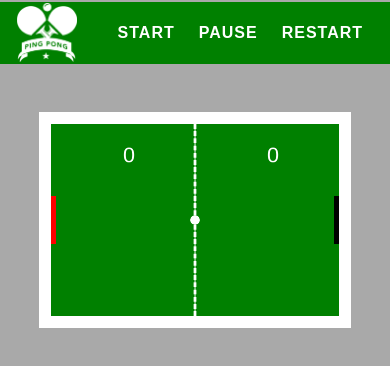
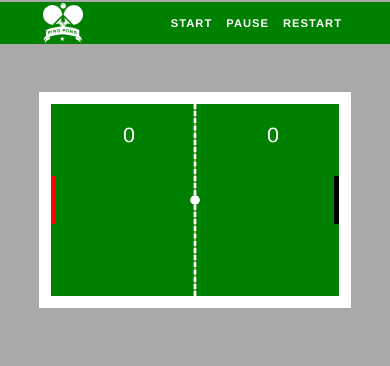
Before and after one commit to Wasiu-Akindoyin/Ping-Pong-Game-Web-Application, a plain HTML site: page index.html in a window 390 px wide. Drawn offline with Linux system fonts and the light colour scheme.

Commit message:
Game Updated

```diff
--- a/pong.html
+++ b/index.html
@@ -3,8 +3,8 @@
 	<meta charset="UTF-8">
 	<meta http-equiv="X-UA-Compatible" content="IE=edge">
 	<meta name="viewport" content="width=device-width, initial-scale=1.0">
-	<link rel="stylesheet" href="./pong.css">
-	<script src="./pong.js" defer></script>
+	<link rel="stylesheet" href="style.css">
+	<script src="script.js" defer></script>
 	<title>Ping Pong Game</title>
 </head>
 <body>
--- a/pong.css
+++ b/style.css
@@ -17,8 +17,11 @@ body{
 	background-color: green;
 }
 
+.header img {
+	width: 60px;
+}
+
 .buttons button {
-	font-family: fantasy;
 	letter-spacing: 2px;
 	text-transform: uppercase;
 	border: none;
@@ -28,11 +31,12 @@ body{
 	letter-spacing: 1px;
 	font-size: 1em;
 	font-weight: bold;
+	font-family: 'Franklin Gothic Medium', 'Arial Narrow', Arial, sans-serif;
 }
 
 .buttons button:hover {
 	text-decoration: underline;
-	font-size: 1.2em;
+	font-size: 1.05em;
 }
 
 .pong-wrapper {
@@ -47,3 +51,20 @@ body{
 	max-width: 680px;
 	border: 12px solid white;
 }
+
+@media screen and (max-width: 480px) {
+	.header img {
+		width: 40px;
+	}
+	.buttons button {
+		letter-spacing: 1px;
+		padding: 5px;
+		letter-spacing: 1px;
+		font-size: 0.7em;
+	}
+
+	.buttons button:hover {
+		text-decoration: underline;
+		font-size: 1.05em;
+	}
+}
```
Also changed, not shown: script.js (renamed from pong.js).
